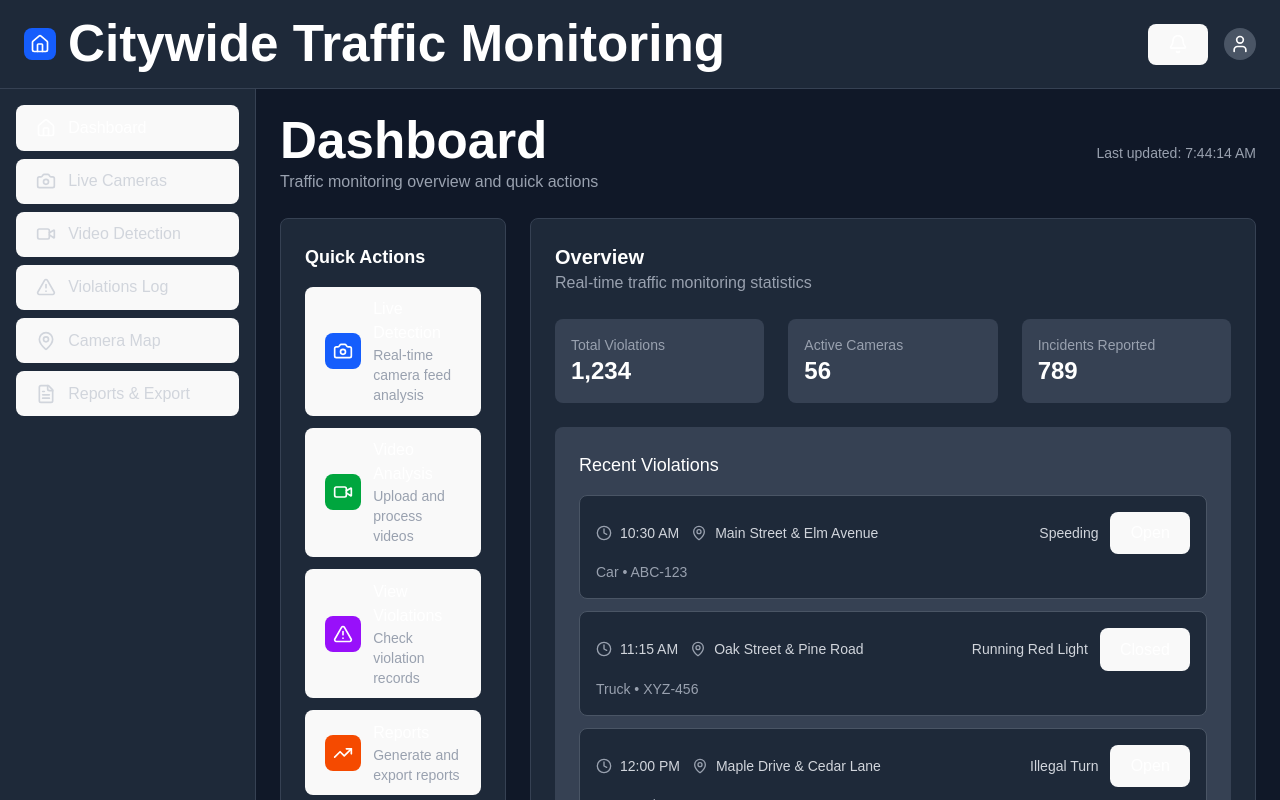
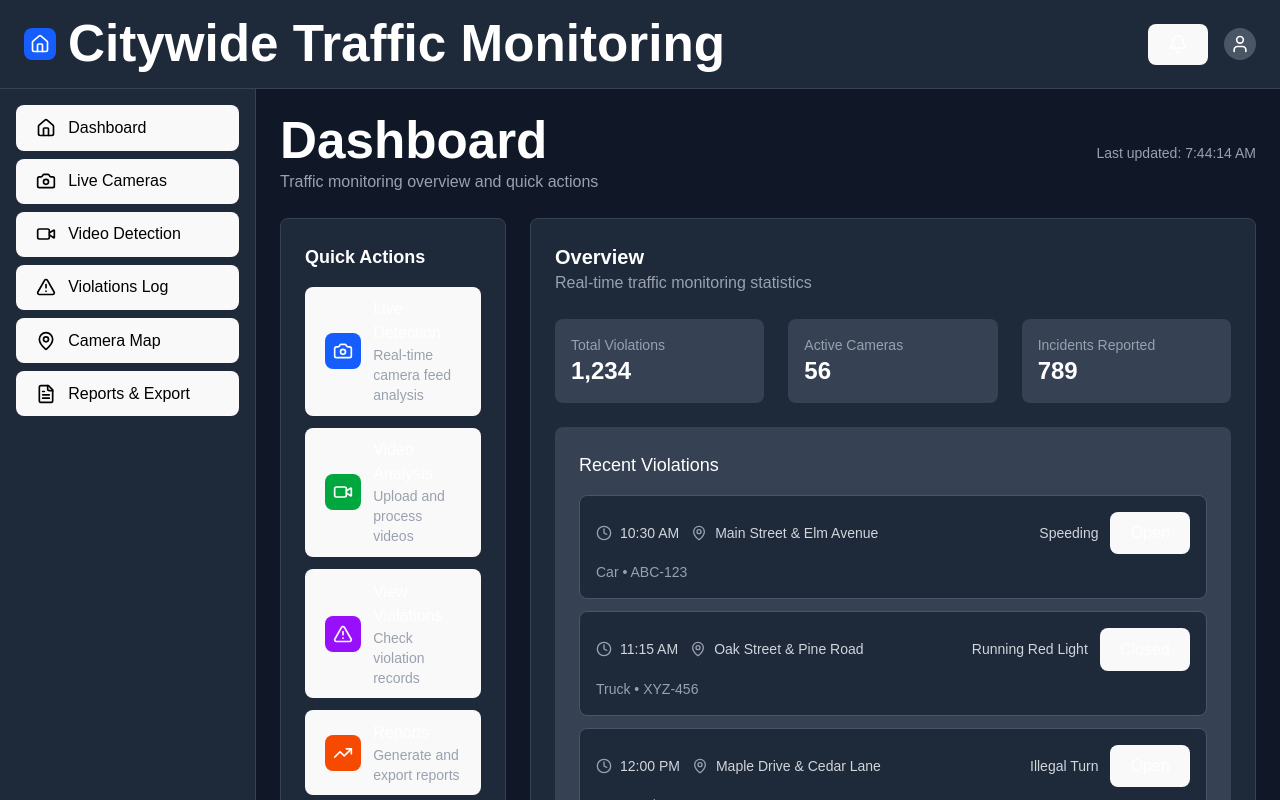
Before and after one commit to sasandamanahara/traffic-rule-violation-ui, a React (Vite) app: page / in a window 1280 px wide. Shown: the top 800 px of the page. Built offline with nearby package versions, Linux system fonts and the light colour scheme.

Commit message:
update colors

```diff
--- a/src/components/Layout.jsx
+++ b/src/components/Layout.jsx
@@ -30,10 +30,9 @@ export default function Layout({ children, activeTab, setActiveTab }) {
                     <nav className="flex-1 p-4 space-y-2">
                         <button
                             onClick={() => setActiveTab('dashboard')}
-                            className={`w-full flex items-center space-x-3 px-4 py-3 rounded-lg transition-colors ${
-                                activeTab === 'dashboard'
-                                    ? 'bg-gray-700 text-white'
-                                    : 'text-gray-300 hover:bg-gray-700 hover:text-white'
+                            className={`w-full flex items-center space-x-3 px-4 py-3 rounded-lg transition-colors ${activeTab === 'dashboard'
+                                ? 'bg-gray-700 text-black'
+                                : 'text-black hover:bg-gray-700 '
                                 }`}
                         >
                             <Home className="w-5 h-5 flex-shrink-0" />
@@ -41,10 +40,9 @@ export default function Layout({ children, activeTab, setActiveTab }) {
                         </button>
                         <button
                             onClick={() => setActiveTab('live-feed')}
-                            className={`w-full flex items-center space-x-3 px-4 py-3 rounded-lg transition-colors ${
-                                activeTab === 'live-feed'
-                                    ? 'bg-gray-700 text-white'
-                                    : 'text-gray-300 hover:bg-gray-700 hover:text-white'
+                            className={`w-full flex items-center space-x-3 px-4 py-3 rounded-lg transition-colors ${activeTab === 'live-feed'
+                                ? 'bg-gray-700 text-black'
+                                : 'text-black hover:bg-gray-700 '
                                 }`}
                         >
                             <Camera className="w-5 h-5 flex-shrink-0" />
@@ -52,10 +50,9 @@ export default function Layout({ children, activeTab, setActiveTab }) {
                         </button>
                         <button
                             onClick={() => setActiveTab('video-detection')}
-                            className={`w-full flex items-center space-x-3 px-4 py-3 rounded-lg transition-colors ${
-                                activeTab === 'video-detection'
-                                    ? 'bg-gray-700 text-white'
-                                    : 'text-gray-300 hover:bg-gray-700 hover:text-white'
+                            className={`w-full flex items-center space-x-3 px-4 py-3 rounded-lg transition-colors ${activeTab === 'video-detection'
+                                ? 'bg-gray-700 text-black'
+                                : 'text-black hover:bg-gray-700 '
                                 }`}
                         >
                             <Video className="w-5 h-5 flex-shrink-0" />
@@ -63,10 +60,9 @@ export default function Layout({ children, activeTab, setActiveTab }) {
                         </button>
                         <button
                             onClick={() => setActiveTab('violations')}
-                            className={`w-full flex items-center space-x-3 px-4 py-3 rounded-lg transition-colors ${
-                                activeTab === 'violations'
-                                    ? 'bg-gray-700 text-white'
-                                    : 'text-gray-300 hover:bg-gray-700 hover:text-white'
+                            className={`w-full flex items-center space-x-3 px-4 py-3 rounded-lg transition-colors ${activeTab === 'violations'
+                                ? 'bg-gray-700 text-black'
+                                : 'text-black hover:bg-gray-700 '
                                 }`}
                         >
                             <AlertTriangle className="w-5 h-5 flex-shrink-0" />
@@ -74,10 +70,9 @@ export default function Layout({ children, activeTab, setActiveTab }) {
                         </button>
                         <button
                             onClick={() => setActiveTab('map')}
-                            className={`w-full flex items-center space-x-3 px-4 py-3 rounded-lg transition-colors ${
-                                activeTab === 'map'
-                                    ? 'bg-gray-700 text-white'
-                                    : 'text-gray-300 hover:bg-gray-700 hover:text-white'
+                            className={`w-full flex items-center space-x-3 px-4 py-3 rounded-lg transition-colors ${activeTab === 'map'
+                                ? 'bg-gray-700 text-black'
+                                : 'text-black hover:bg-gray-700 '
                                 }`}
                         >
                             <MapPin className="w-5 h-5 flex-shrink-0" />
@@ -85,10 +80,9 @@ export default function Layout({ children, activeTab, setActiveTab }) {
                         </button>
                         <button
                             onClick={() => setActiveTab('reports')}
-                            className={`w-full flex items-center space-x-3 px-4 py-3 rounded-lg transition-colors ${
-                                activeTab === 'reports'
-                                    ? 'bg-gray-700 text-white'
-                                    : 'text-gray-300 hover:bg-gray-700 hover:text-white'
+                            className={`w-full flex items-center space-x-3 px-4 py-3 rounded-lg transition-colors ${activeTab === 'reports'
+                                ? 'bg-gray-700 text-black'
+                                : 'text-black hover:bg-gray-700 '
                                 }`}
                         >
                             <FileText className="w-5 h-5 flex-shrink-0" />
@@ -99,10 +93,9 @@ export default function Layout({ children, activeTab, setActiveTab }) {
                     <div className="p-4 border-t border-gray-700">
                         <button
                             onClick={() => setActiveTab('settings')}
-                            className={`w-full flex items-center space-x-3 px-4 py-3 rounded-lg transition-colors ${
-                                activeTab === 'settings'
-                                    ? 'bg-gray-700 text-white'
-                                    : 'text-gray-300 hover:bg-gray-700 hover:text-white'
+                            className={`w-full flex items-center space-x-3 px-4 py-3 rounded-lg transition-colors ${activeTab === 'settings'
+                                ? 'bg-gray-700 text-black'
+                                : 'text-black hover:bg-gray-700 '
                                 }`}
                         >
                             <Settings className="w-5 h-5 flex-shrink-0" />
--- a/src/components/LiveFeed.jsx
+++ b/src/components/LiveFeed.jsx
@@ -142,7 +142,7 @@ export default function LiveFeed() {
                         <button
                             onClick={captureAndSend}
                             disabled={isCapturing}
-                            className="w-full bg-green-600 text-white px-6 py-3 rounded-lg hover:bg-green-700 disabled:opacity-50 disabled:cursor-not-allowed font-medium flex items-center justify-center space-x-2"
+                            className="w-full bg-green-600 text-black px-6 py-3 rounded-lg hover:bg-green-700 disabled:opacity-50 disabled:cursor-not-allowed font-medium flex items-center justify-center space-x-2"
                         >
                             {isCapturing ? (
                                 <>
--- a/src/components/VideoDetection.jsx
+++ b/src/components/VideoDetection.jsx
@@ -62,7 +62,7 @@ export default function VideoDetection() {
                 });
             }, 500);
 
-                               const response = await fetch('http://localhost:5000/process-video', {
+            const response = await fetch('http://localhost:5000/process-video', {
                 method: 'POST',
                 body: formData
             });
@@ -252,7 +252,7 @@ export default function VideoDetection() {
                             <button
                                 onClick={processVideo}
                                 disabled={!selectedFile || isProcessing}
-                                className="w-full bg-green-600 text-white px-6 py-3 rounded-lg hover:bg-green-700 disabled:opacity-50 disabled:cursor-not-allowed font-medium flex items-center justify-center space-x-2"
+                                className="w-full bg-green-600 text-black px-6 py-3 rounded-lg hover:bg-green-700 disabled:opacity-50 disabled:cursor-not-allowed font-medium flex items-center justify-center space-x-2"
                             >
                                 {isProcessing ? (
                                     <>
--- a/src/index.css
+++ b/src/index.css
@@ -18,6 +18,7 @@ a {
   color: #646cff;
   text-decoration: inherit;
 }
+
 a:hover {
   color: #535bf2;
 }
@@ -44,9 +45,11 @@ button {
   cursor: pointer;
   transition: border-color 0.25s;
 }
+
 button:hover {
   border-color: #646cff;
 }
+
 button:focus,
 button:focus-visible {
   outline: 4px auto -webkit-focus-ring-color;
@@ -57,9 +60,11 @@ button:focus-visible {
     color: #213547;
     background-color: #ffffff;
   }
+
   a:hover {
     color: #747bff;
   }
+
   button {
     background-color: #f9f9f9;
   }
```
Lines whose indentation alone changed are shown as unchanged.
